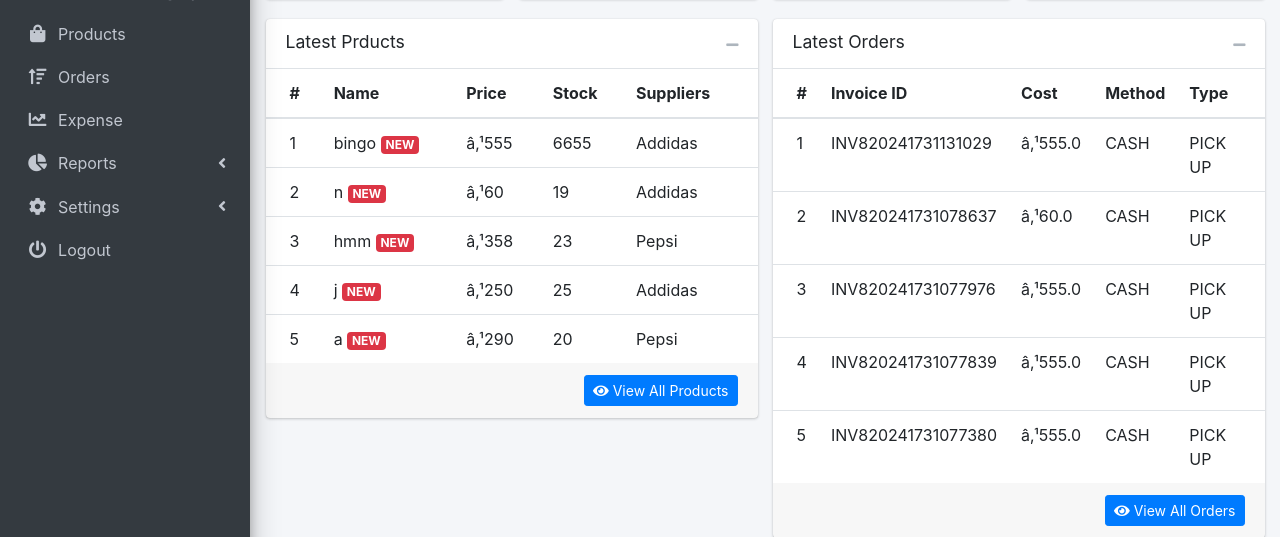
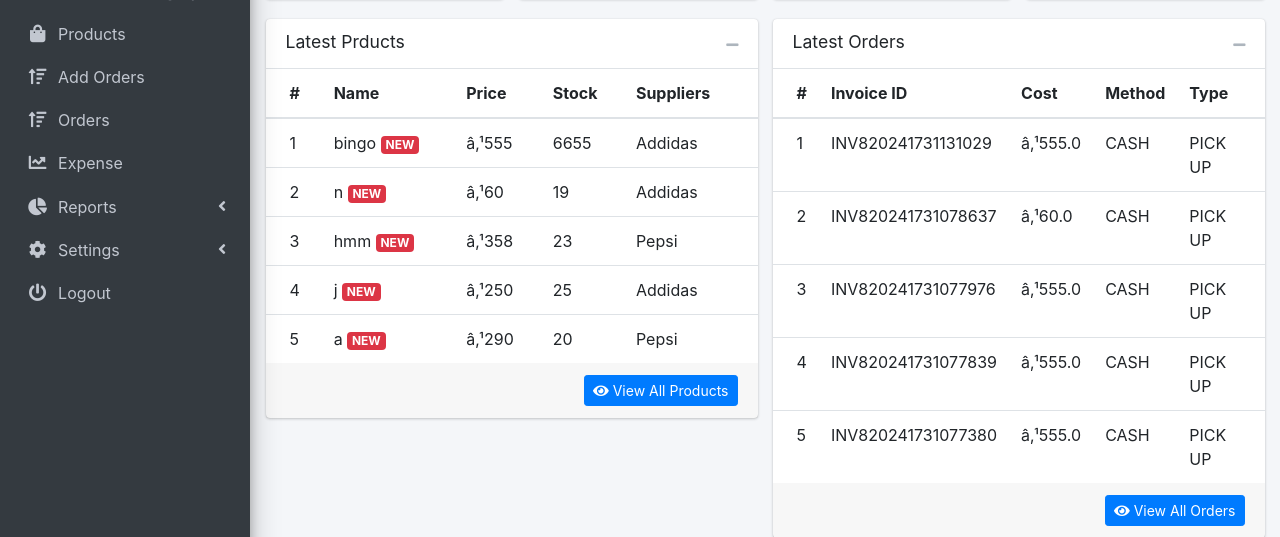
Before and after one commit to athulskrish/biller-web, a PHP site: page /dashboard.php in a window 1280 px wide. Shown: the part 224-761 px from the top of the page. Run offline with PHP 8.4, Linux system fonts and the light colour scheme; a user stored in the database is signed in; data comes from the database, SQL or seed files in the repository; some libraries are stand-ins or nearby versions.

Commit message:
dashboard

```diff
--- a/dashboard.php
+++ b/dashboard.php
@@ -141,7 +141,15 @@
             </a>
           </li>
 
+          <li class="nav-item">
+            <a href="new_order_try.php" class="nav-link">
+              <i class="nav-icon fas fa-sort-amount-up"></i>
+              <p>
+               Add  Orders
 
+              </p>
+            </a>
+          </li>
           <li class="nav-item">
             <a href="orders.php" class="nav-link">
               <i class="nav-icon fas fa-sort-amount-up"></i>
```
